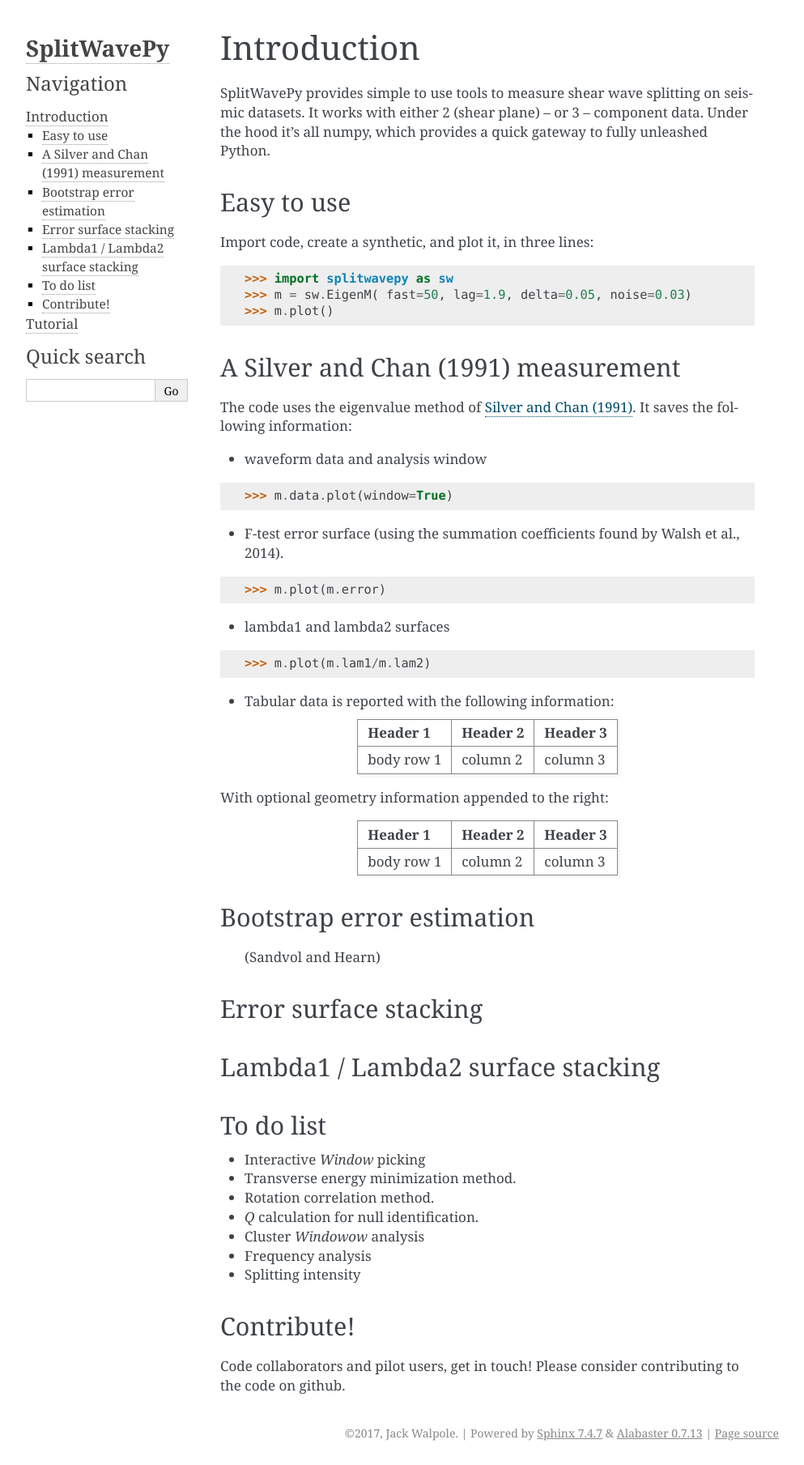
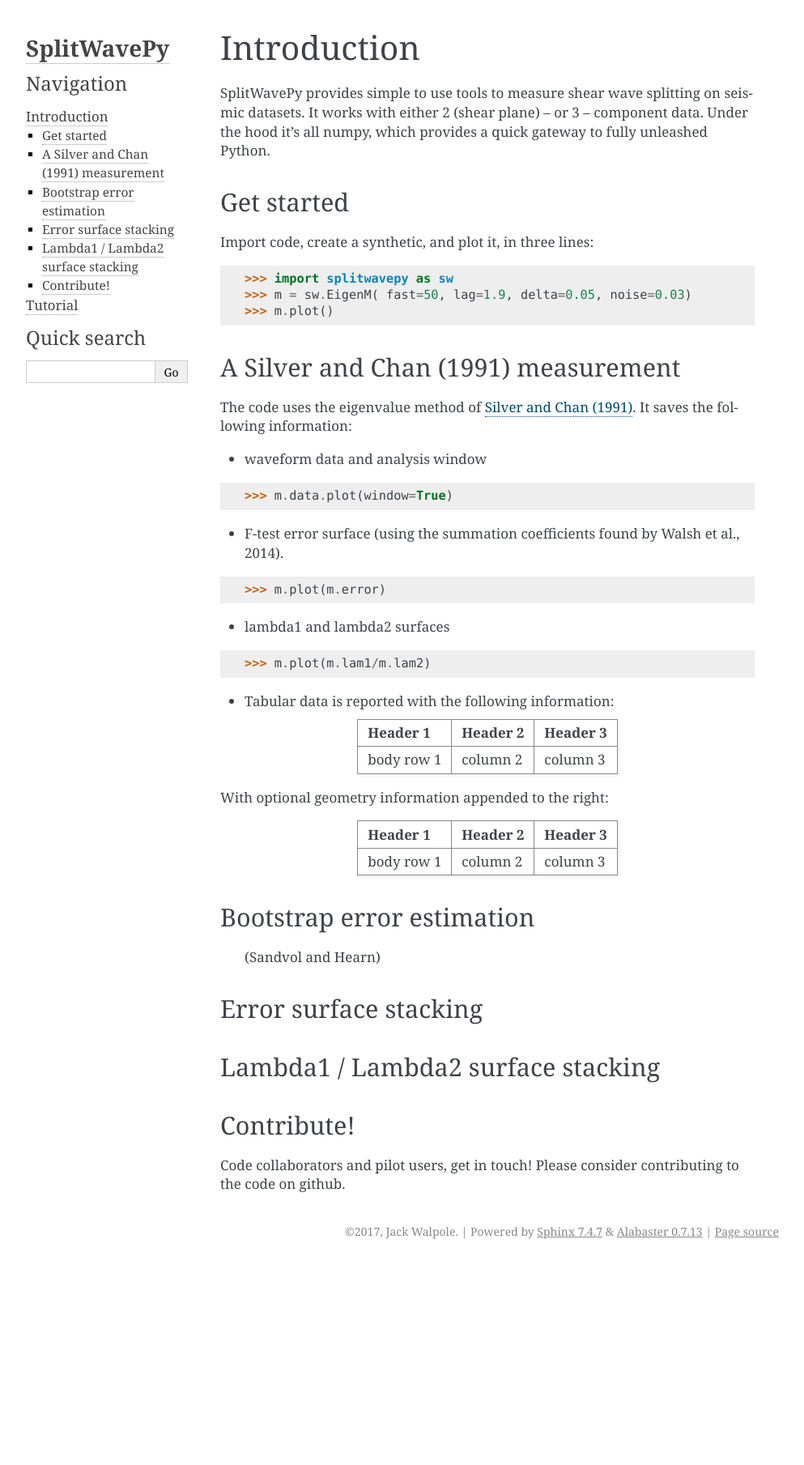
Before and after one commit to JackWalpole/splitwavepy, a Sphinx documentation site: the page built from docs/introduction.rst, in a window 1280 px wide. Shown: the whole page at 81% size, without its empty margins (148-1141 px from the left). Built offline with Sphinx 7.4.7, drawn with Linux system fonts in a browser that asks for light colours; after the commit the page ends 1560 px from its top, so only the background shows below that.

Commit message:
More docs

```diff
--- a/docs/introduction.rst
+++ b/docs/introduction.rst
@@ -6,7 +6,7 @@
 
 SplitWavePy provides simple to use tools to measure shear wave splitting on seismic datasets.  It works with either 2 (shear plane) -- or 3 -- component data.  Under the hood it's all numpy, which provides a quick gateway to fully unleashed Python.
 
-Easy to use
+Get started
 ------------
 
 Import code, create a synthetic, and plot it, in three lines:
@@ -63,21 +63,19 @@
 ----------------------------------
 
 
-
-
-To do list
-------------
-
-- Interactive *Window* picking
-- Transverse energy minimization method.
-- Rotation correlation method.
-- *Q* calculation for null identification.
-- Cluster *Windowow* analysis
-- Frequency analysis
-- Splitting intensity
-
 Contribute!
 -----------
 
 Code collaborators and pilot users, get in touch!
 Please consider contributing to the code on github.
+
+.. To do
+.. -----
+..
+.. - Interactive *Window* picking
+.. - Transverse energy minimization method.
+.. - Rotation correlation method.
+.. - *Q* calculation for null identification.
+.. - Cluster *Window* analysis
+.. - Frequency analysis
+.. - Splitting intensity
```
Also changed, not shown: docs/tutorial.rst (+54 -5 lines).
